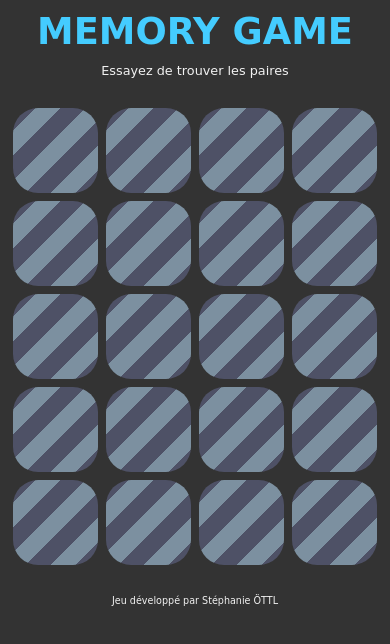
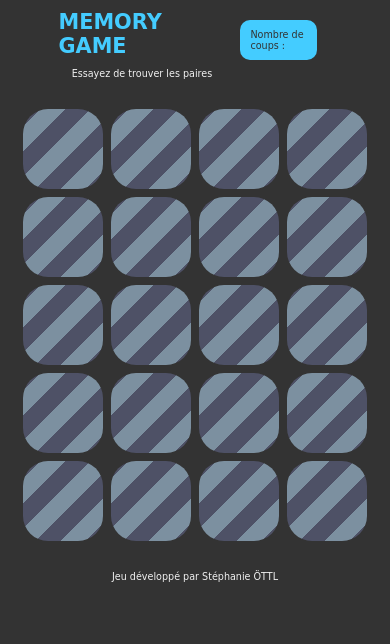
Before and after one commit to stephiedu54/Memory-game, a plain HTML site: page index.html in a window 390 px wide. Drawn offline with nearby package versions, Linux system fonts and the light colour scheme; a web font is replaced by a local one.

Commit message:
Add score game

```diff
--- a/index.html
+++ b/index.html
@@ -5,20 +5,27 @@
     <meta http-equiv="X-UA-Compatible" content="IE=edge" />
     <meta name="viewport" content="width=device-width, initial-scale=1.0" />
     <title>Memory Game</title>
-    <!-- Add google fonts -->
+    <!-- Google Fonts -->
     <link rel="preconnect" href="https://fonts.googleapis.com" />
     <link rel="preconnect" href="https://fonts.gstatic.com" crossorigin />
     <link
       href="https://fonts.googleapis.com/css2?family=Fuzzy+Bubbles:wght@400;700&display=swap"
       rel="stylesheet"
     />
-    <!-- Add my CSS -->
+    <!-- My CSS -->
     <link rel="stylesheet" href="styles.css" />
   </head>
 
   <body>
-    <h1>MEMORY GAME</h1>
-    <p>Essayez de trouver les paires</p>
+    <header>
+      <div id="title">
+        <h1>MEMORY GAME</h1>
+        <p>Essayez de trouver les paires</p>
+      </div>
+      <div id="score">
+        <p>Nombre de coups : <span id="stroke-number"></span></p>
+      </div>
+    </header>
 
     <div id="card-board">
       <div class="card hide" data-image="ane">
--- a/index.js
+++ b/index.js
@@ -13,6 +13,7 @@ $(() => {
   let currentClickCpt = 0;
   let dataImageShowed = "";
   let findedCard = 0;
+  let strokeCpt = 0;
 
   // Ajout de l'event 'onclick' sur chaque carte
   $(".card").click((event) => {
@@ -55,7 +56,10 @@ $(() => {
             endOfGame();
           }
         }
-        // Après 2 clics, je remets mes variables à zéro pour le prochain tour
+        // Après 2 clics, j'incrémente le nombre de coups
+        strokeCpt++;
+        $("#stroke-number").text(strokeCpt);
+        // et je remets mes variables à zéro pour le prochain tour
         currentClickCpt = 0;
         dataImageShowed = "";
       }
--- a/styles.css
+++ b/styles.css
@@ -12,6 +12,20 @@ body {
   background-color: #333;
 }
 
+header {
+  width: 70%;
+  display: flex;
+  flex-direction: row;
+  justify-content: space-evenly;
+  align-items: center;
+}
+
+#title {
+  display: flex;
+  flex-direction: column;
+  align-items: center;
+}
+
 h1 {
   padding: 20px 0;
   color: #44CCFF;
@@ -23,13 +37,25 @@ h1 + p {
   font-size: 1.5rem;
 }
 
+#score {
+  display: flex;
+  justify-content: center;
+  align-items: center;
+  width: 150px;
+  height: 75px;
+  border-radius: 10px;
+  margin: auto 15px;
+  padding: 10px;
+  font-size: 1.3rem;
+  color: #333;
+  background-color: #44CCFF;
+}
+
 #card-board {
   display: grid;
   grid-template: repeat(4, 150px)/repeat(5, 150px);
   gap: 15px;
   justify-content: center;
-  width: 70%;
-  max-width: 900px;
   margin: 50px auto;
 }
 
@@ -84,6 +110,7 @@ h1 + p {
   top: 40%;
 }
 
+
 footer p {
   font-size: 1rem;
   color: #f1f1f1;
@@ -91,6 +118,21 @@ footer p {
 
 /* MEDIA QUERIES */
 @media screen and (max-width: 860px) {
+  h1 {
+    padding: 10px 0;
+    font-size: 2.8rem;
+  }
+
+  h1 + p {
+    font-size: 1.1rem;
+  }
+
+  #score {
+    width: 130px;
+    height: 65px;
+    font-size: 1.1rem;
+  }
+
   #card-board {
     grid-template: repeat(5, 130px)/repeat(4, 130px);
     margin: 30px auto;
@@ -101,44 +143,42 @@ footer p {
     height: 130px;
   }
 
-  h1 {
-    padding: 10px 0;
-    font-size: 2.8rem;
-  }
-
-  h1 + p {
-    font-size: 1.1rem;
-  }
-
   footer p {
     font-size: 0.8rem;
   }
 }
 
-@media screen and (max-width: 595px) {
-  #card-board {
-    grid-template: repeat(5, 110px)/repeat(4, 110px);
-  }
-
-  .card {
-    width: 110px;
-    height: 110px;
+@media screen and (max-width: 715px) {
+  header {
+    justify-content: space-between;
   }
 
   h1 {
-    font-size: 2.5rem;
+    font-size: 2.4rem;
   }
 
   h1 + p {
-    font-size: 0.9rem;
+    font-size: 0.8rem;
   }
 
-  footer p {
-    font-size: 0.7rem;
+  #score {
+    width: 110px;
+    height: 55px;
+    font-size: 0.9rem;
   }
 }
 
-@media screen and (max-width: 505px) {
+@media screen and (max-width: 600px) {
+  h1 {
+    font-size: 1.8rem;
+  }
+
+  #score {
+    width: 100px;
+    height: 50px;
+    font-size: 0.8rem;
+  }
+
   #card-board {
     grid-template: repeat(5, 100px)/repeat(4, 100px);
   }
@@ -153,10 +193,20 @@ footer p {
     height: 80px;
     border-radius: 15px;
     font-size: 1rem;
+    top: 30%;
   }
 }
 
-@media screen and (max-width: 455px) {
+@media screen and (max-width: 495px) {
+  h1 {
+    font-size: 1.6rem;
+  }
+
+  #score {
+    width: 90px;
+    height: 45px;
+  }
+
   #card-board {
     grid-template: repeat(5, 90px)/repeat(4, 90px);
     gap: 10px;
@@ -167,27 +217,34 @@ footer p {
     height: 90px;
   }
 
-  h1 {
-    font-size: 2.3rem;
-  }
-
-  h1 + p {
-    font-size: 0.8rem;
-  }
 
   footer p {
     font-size: 0.6rem;
   }
 }
 
-@media screen and (max-width: 415px) {
+@media screen and (max-width: 440px) {
+  h1 {
+    font-size: 1.3rem;
+  }
+
+  h1 + p {
+    font-size: 0.6rem;
+  }
+
   #card-board {
-    grid-template: repeat(5, 85px)/repeat(4, 85px);
+    grid-template: repeat(5, 80px)/repeat(4, 80px);
     gap: 8px;
   }
 
+  #score {
+    width: 80px;
+    height: 40px;;
+    font-size: 0.6rem;
+  }
+
   .card {
-    width: 85px;
-    height: 85px;
+    width: 80px;
+    height: 80px;
   }
 }
```
